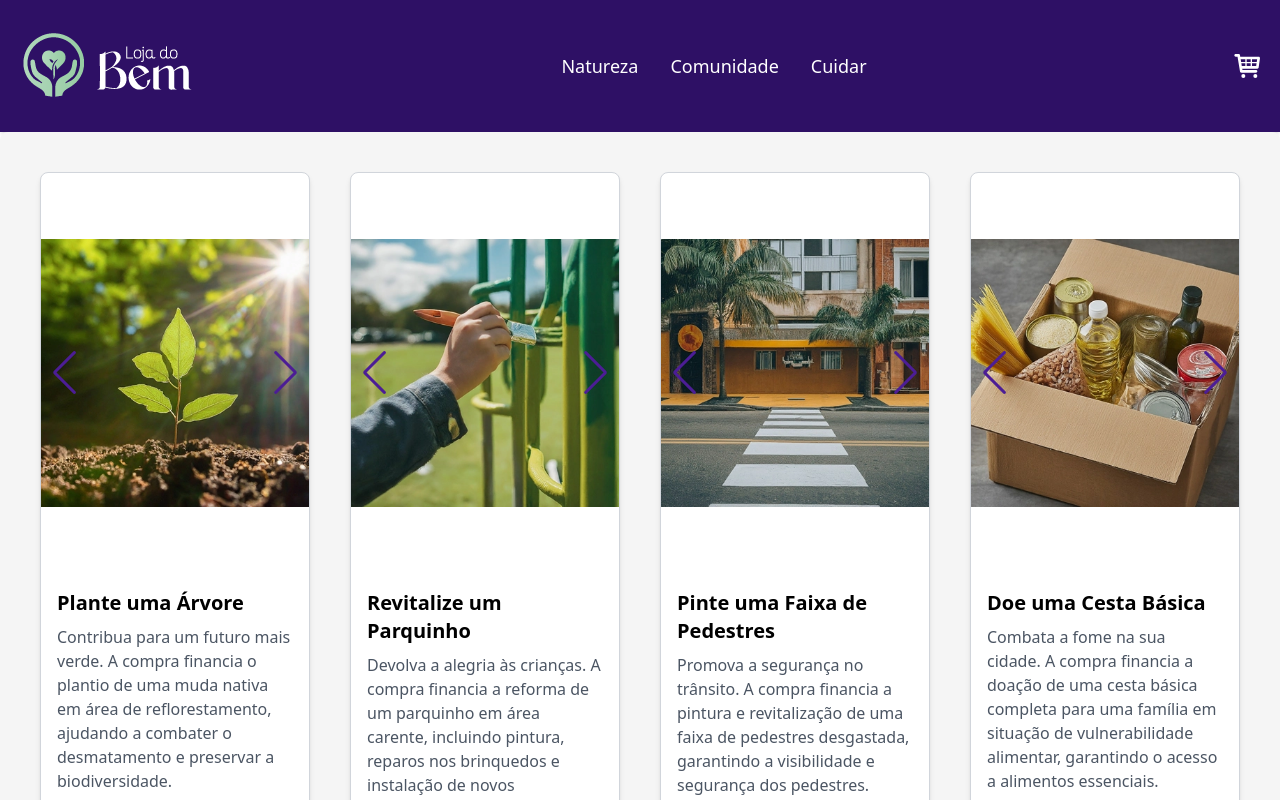
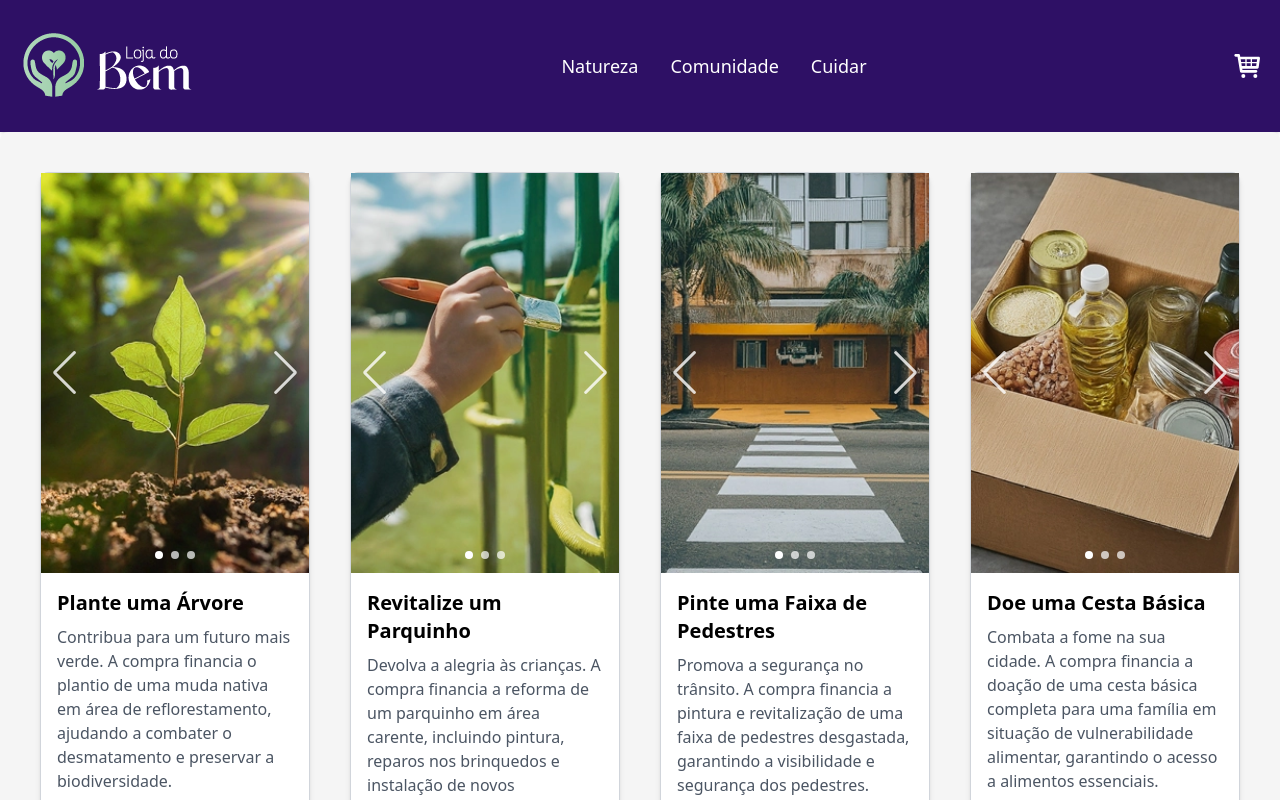
Before and after one commit to Gferracioli/LojadoBem, a React (Create React App) app: page / in a window 1280 px wide. Shown: the top 800 px of the page. Built offline with nearby package versions, Linux system fonts and the light colour scheme.

Commit message:
carrossel corrigido

```diff
--- a/src/components/Item.tsx
+++ b/src/components/Item.tsx
@@ -1,28 +1,32 @@
 import React, { useState } from "react";
 import ItemCount from "./ItemCount";
 import { Link } from "react-router-dom";
-import { useCart } from "../context/CartContext"; // Importa o contexto do carrinho
+import { useCart } from "../context/CartContext";
 import { Produto } from "../interfaces/produto.interface";
 import { CustomSwiper } from "./Swiper/CustomSwiper";
+import "../components/Swiper/CustomSwiper.css"; // CSS para detalhes
+import "../components/Swiper/CardSwiper.css";   // CSS para os cards
 
 const Item = (produto: Produto) => {
-  const { addItem, isInCart } = useCart(); // Usar o contexto do carrinho
+  const { addItem, isInCart } = useCart();
   const [addedToCart, setAddedToCart] = useState(isInCart(produto.id));
 
   const handleAddToCart = (quantidade: number) => {
     addItem(produto, quantidade);
-    setAddedToCart(true); // Atualiza o estado local para mostrar o botão "Adicionado ao carrinho"
+    setAddedToCart(true);
   };
+
   const imagens = [produto.imagemUrl1, produto.imagemUrl2, produto.imagemUrl3];
 
   return (
     <div className="max-w-sm bg-white border border-gray-300 rounded-lg shadow-md transition-transform transform hover:scale-105 m-4 flex flex-col justify-between">
      <Link to={`/item/${produto.id}`}>
-      {/* <img src={produto.imagemUrl} alt={produto.nome} className="w-full h-48 object-cover" /> */}
-      <CustomSwiper images={imagens} /></Link>
+       {/* Passamos a prop isCard */}
+       <CustomSwiper images={imagens} isCard />
+     </Link>
       <div className="flex flex-col flex-grow p-4">
-      <Link to={`/item/${produto.id}`}>
-        <h3 className="text-xl font-bold mb-2">{produto.nome}</h3>
+        <Link to={`/item/${produto.id}`}>
+          <h3 className="text-xl font-bold mb-2">{produto.nome}</h3>
         </Link>
         <p className="text-gray-600 mb-4 flex-grow">{produto.descricao}</p>
         <p className="text-lg font-semibold text-gray-800 mb-2">{`Preço: R$ ${produto.price}`}</p>
--- /dev/null
+++ b/src/components/Swiper/CardSwiper.css
@@ -0,0 +1,30 @@
+/* Estilos específicos para o Swiper nos cards */
+.card-swiper-container {
+    width: 100%;
+    height: 192px; /* Altura específica para os cards */
+    border-radius: 8px 8px 0 0; /* Para garantir que as bordas da imagem estejam coladas ao topo */
+    overflow: hidden;
+  }
+
+  .card-swiper-slide img {
+    width: 100%;
+    height: 100%;
+    object-fit: cover; /* Garante que a imagem se ajuste corretamente sem distorção */
+  }
+
+  /* Personalize as setas de navegação e as bolinhas de paginação para os cards */
+  .card-swiper .swiper-button-prev,
+  .card-swiper .swiper-button-next {
+    color: white;
+    opacity: 0.8;
+  }
+
+  .card-swiper .swiper-pagination-bullet {
+    background-color: white;
+    opacity: 0.7;
+  }
+
+  .card-swiper .swiper-pagination-bullet-active {
+    background-color: white;
+    opacity: 1;
+  }
--- a/src/components/Swiper/CustomSwiper.css
+++ b/src/components/Swiper/CustomSwiper.css
@@ -1,6 +1,6 @@
 .carousel-image {
   width: 100%;
-    height: auto;
+  /* height: auto; */
   object-fit: cover;
 }
 /* Estilos para as bolinhas de paginação */
--- a/src/components/Swiper/CustomSwiper.tsx
+++ b/src/components/Swiper/CustomSwiper.tsx
@@ -1,25 +1,28 @@
 import { Swiper, SwiperSlide } from 'swiper/react';
 import { Navigation, Pagination } from 'swiper/modules'; // Importa os módulos de navegação e paginação
 import 'swiper/css';
-import 'swiper/css/navigation'; // Estilos para a navegação (setas)
-import 'swiper/css/pagination'; // Estilos para a paginação (bolinhas)
-import './CustomSwiper.css';
+import 'swiper/css/navigation';
+import 'swiper/css/pagination';
+import './CustomSwiper.css'; // Mantém o CSS para o Swiper no contexto de detalhes
+import './CardSwiper.css';   // Novo CSS específico para o Swiper nos cards
 
 interface CustomSwiperProps {
-  images: string[]; // Lista de URLs das imagens
+  images: string[];
+  isCard?: boolean;  // Adicionamos uma prop opcional para indicar que é um card
 }
 
-export const CustomSwiper = ({ images }: CustomSwiperProps) => {
+export const CustomSwiper = ({ images, isCard }: CustomSwiperProps) => {
   return (
     <Swiper
-      slidesPerView={1} // Exibe uma imagem por vez
-      navigation // Ativa as setas de navegação laterais
-      pagination={{ clickable: true }} // Bolinhas clicáveis para a paginação
-      loop // Permite o loop contínuo das imagens
-      modules={[Navigation, Pagination]} // Ativa os módulos de navegação e paginação
+      className={isCard ? "card-swiper" : ""}
+      slidesPerView={1}
+      navigation
+      pagination={{ clickable: true }}
+      loop
+      modules={[Navigation, Pagination]}
     >
       {images.map((imageUrl, index) => (
-        <SwiperSlide key={index}>
+        <SwiperSlide key={index} className={isCard ? "card-swiper-slide" : ""}>
           <img src={imageUrl} alt={`Slide ${index}`} className="carousel-image" />
         </SwiperSlide>
       ))}
--- a/src/pages/detalhes/index.tsx
+++ b/src/pages/detalhes/index.tsx
@@ -7,7 +7,7 @@ import ItemCount from "../../components/ItemCount";
 import { Link } from "react-router-dom";
 import { Produto } from "../../interfaces/produto.interface";
 import { CustomSwiper } from "../../components/Swiper/CustomSwiper";
-import "../../pages/detalhes/detalhes.css";
+import "../../pages/detalhes/detalhes.css"; // CSS correto do Swiper no contexto de detalhes
 
 const DetalhesProduto = () => {
   const { id } = useParams<{ id: string }>();
@@ -26,7 +26,7 @@ const DetalhesProduto = () => {
         resolve(itemEncontrado);
       }, 500);
     });
-    // separar em outro usereffect
+
     getProduto.then((data) => {
       setProduto(data);
       setLoading(false);
@@ -36,8 +36,7 @@ const DetalhesProduto = () => {
     });
   }, [id, setLoading]);
 
-  if (!produto)
-    return <p className="text-center mt-5">Produto não encontrado</p>;
+  if (!produto) return <p className="text-center mt-5">Produto não encontrado</p>;
 
   const handleAddToCart = (quantity: number) => {
     if (produto) {
@@ -45,19 +44,17 @@ const DetalhesProduto = () => {
       setAddedToCart(true);
     }
   };
+
   const imagens = [produto.imagemUrl1, produto.imagemUrl2, produto.imagemUrl3];
+
   return (
     <div className="container mx-auto p-8">
       <div className="flex flex-col items-center bg-white shadow-md rounded-lg overflow-hidden">
-        <div><CustomSwiper images={imagens} /></div>
+        <CustomSwiper images={imagens} />
         <div className="p-6 text-center">
-          <h1 className="text-4xl font-bold text-gray-800 mb-4">
-            {produto.nome}
-          </h1>
+          <h1 className="text-4xl font-bold text-gray-800 mb-4">{produto.nome}</h1>
           <p className="text-gray-600 mb-4">{produto.descricao}</p>
-          <p className="text-xl font-semibold text-green-600 mb-4">
-            R$ {produto.price}
-          </p>
+          <p className="text-xl font-semibold text-green-600 mb-4">R$ {produto.price}</p>
           <p className="text-gray-600 mb-4">Estoque: {produto.estoque}</p>
 
           <div className="flex justify-center items-center mt-2">
@@ -84,12 +81,6 @@ const DetalhesProduto = () => {
           </h2>
           <p className="text-gray-600 mb-4">{produto.detalhe1}</p>
           <p className="text-gray-600 mb-4">{produto.detalhe2}</p>
-          <h2 className="text-xl font-bold text-gray-800 mb-4 m-4">
-            Lembre-se: Ao adquirir um produto da Loja do Bem, você estará
-            contribuindo diretamente para a realização dessas ações e
-            transformando a vida de muitas pessoas. Junte-se a nós nessa jornada
-            de solidariedade e impacto social!
-          </h2>
         </div>
       </div>
     </div>
```
Also changed, not shown: src/pages/detalhes/detalhes.css (line endings or trailing spaces). Lines whose indentation alone changed are shown as unchanged.
